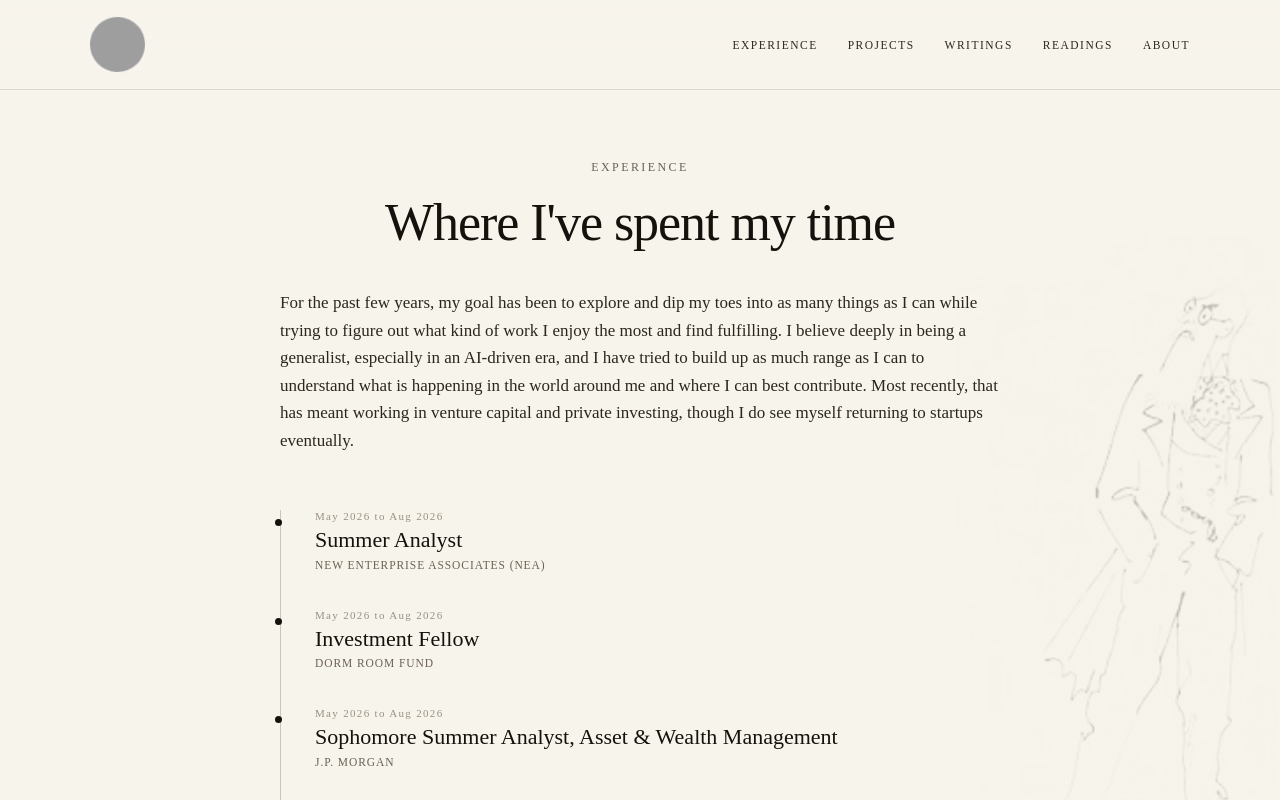
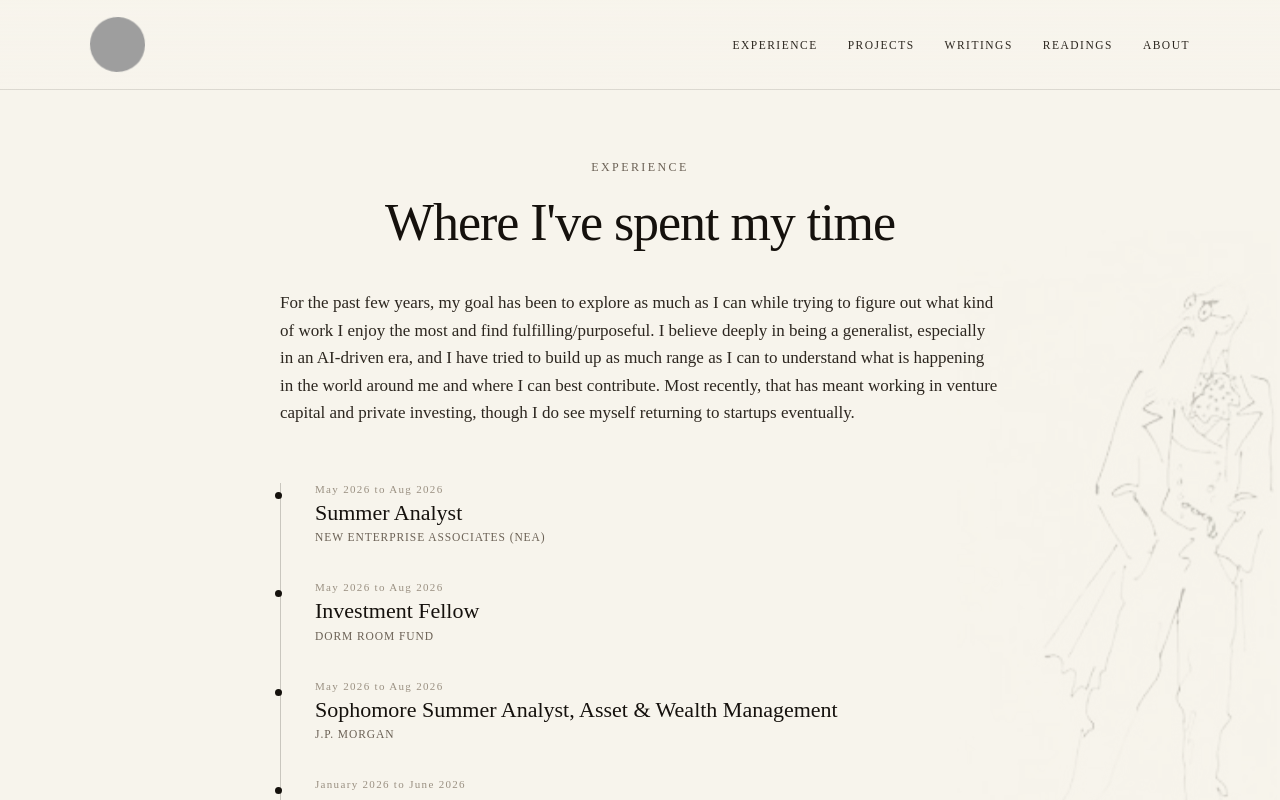
Before and after one commit to veronicas-world/aboutme, a Next.js app: page /experience in a window 1280 px wide. Shown: the top 800 px of the page. Built offline with nearby package versions, Linux system fonts and the light colour scheme; grey boxes are pictures that could not be loaded.

Commit message:
describe what changed

```diff
--- a/src/content/site.ts
+++ b/src/content/site.ts
@@ -82,7 +82,7 @@ export const writingTeaser = {
 // ---- EXPERIENCE -----------------------------------------------------------
 // Intro shown at the top of the Experience page. EDIT freely.
 export const experienceIntro =
-  "For the past few years, my goal has been to explore and dip my toes into as many things as I can while trying to figure out what kind of work I enjoy the most and find fulfilling. I believe deeply in being a generalist, especially in an AI-driven era, and I have tried to build up as much range as I can to understand what is happening in the world around me and where I can best contribute. Most recently, that has meant working in venture capital and private investing, though I do see myself returning to startups eventually.";
+  "For the past few years, my goal has been to explore as much as I can while trying to figure out what kind of work I enjoy the most and find fulfilling/purposeful. I believe deeply in being a generalist, especially in an AI-driven era, and I have tried to build up as much range as I can to understand what is happening in the world around me and where I can best contribute. Most recently, that has meant working in venture capital and private investing, though I do see myself returning to startups eventually.";
 
 export const experience = [
   {
```
